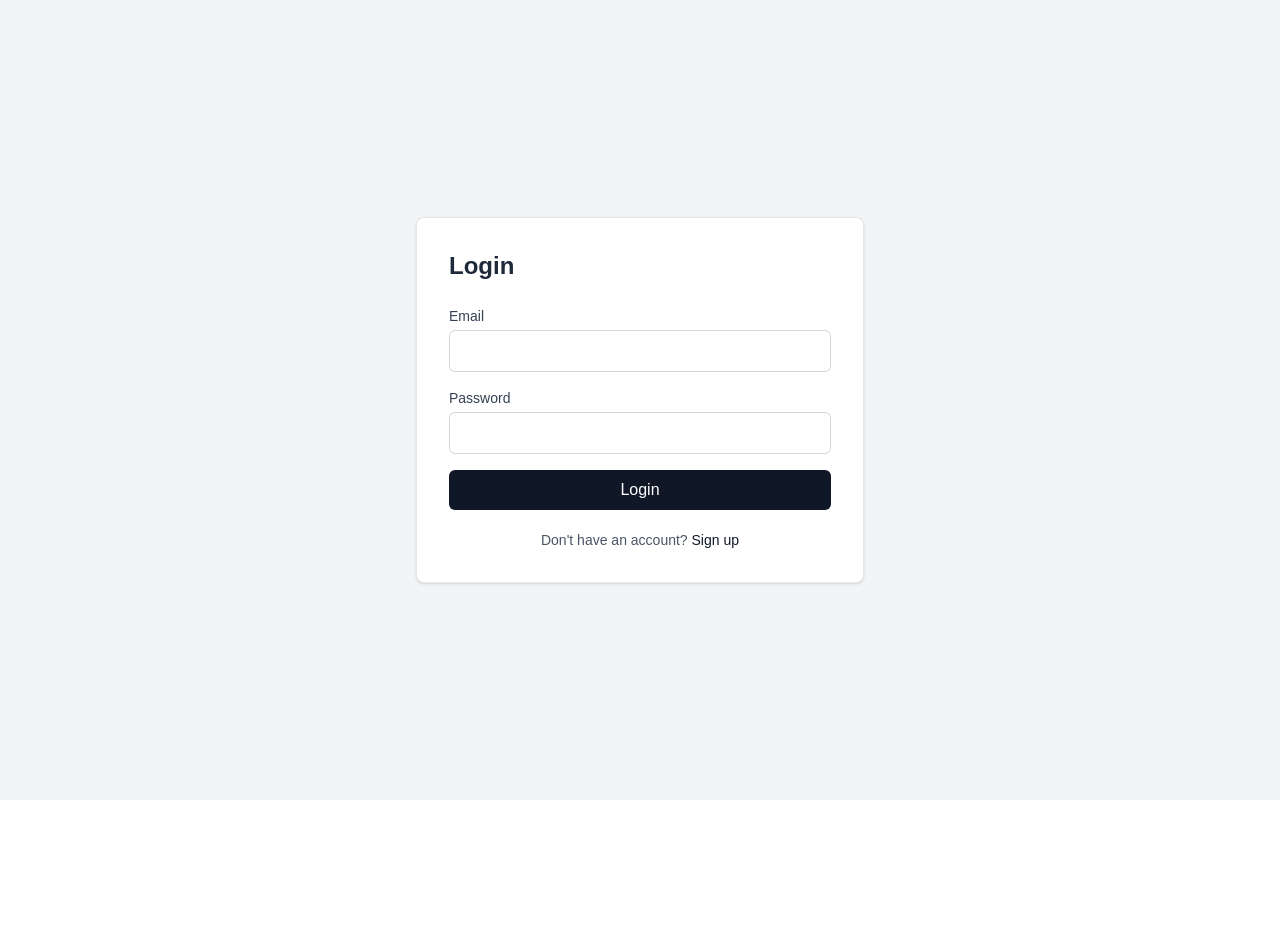
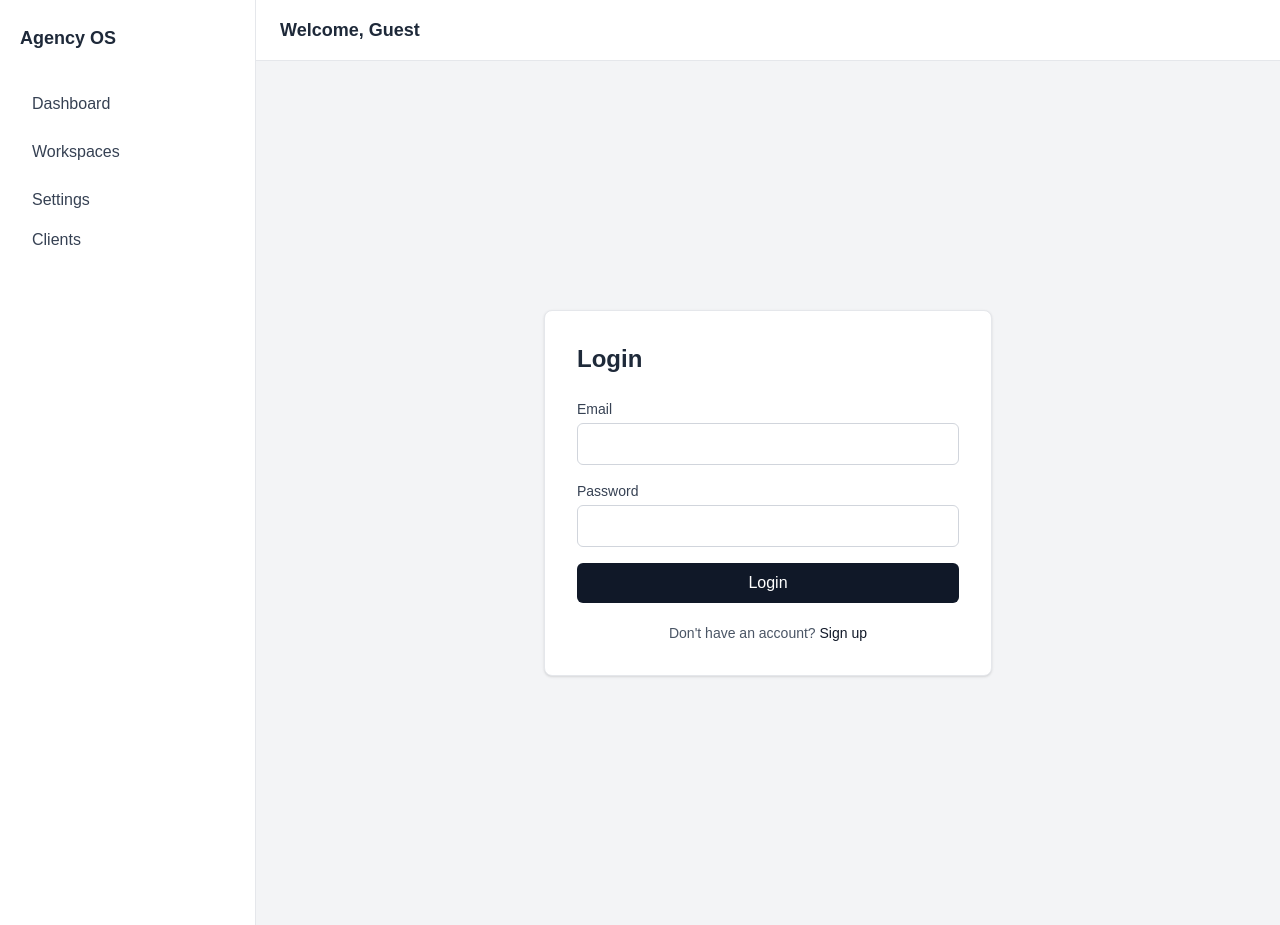
Before and after one commit to Ahmad93r5/Agency-OS, a Next.js app: page /login in a window 1280 px wide. Before the commit the page ends 800 px from the top, so only its background shows below. Built offline with nearby package versions, Linux system fonts and the light colour scheme; no server answers.

Commit message:
feat(frontend): refactor global layout with Sidebar and Navbar

```diff
--- a/app/dashboard/layout.jsx
+++ b/app/dashboard/layout.jsx
@@ -1,38 +1,10 @@
-"use client";
-
-import Sidebar from "@/components/layout/Sidebar";
-import Navbar from "@/components/layout/Navbar";
-import { useState, useEffect } from "react";
-import { apiRequest } from "@/lib/api";
 
 export default function DashboardLayout({ children }) {
 
-   const [user, setUser] = useState(null);
-
-   useEffect(() => {
-
-    const fetchUser = async () => {
-      try {
-        const data = await apiRequest("/users");
-        setUser(data.user);
-      }
-      catch (error) {
-        console.error("failed to fetch user", error);
-      }
-    }
-
-    fetchUser();
-   }, []);
-
-
-
-
   return (
     <div className="min-h-screen bg-gray-100">
-      <Navbar user={user} />
 
       <div className="flex">
-        <Sidebar />
 
         <main className="flex-1">
           {children}
--- a/app/layout.jsx
+++ b/app/layout.jsx
@@ -1,28 +1,46 @@
-import { Geist, Geist_Mono } from "next/font/google";
+"use client";
+
+import { useState, useEffect } from "react";
+import { apiRequest } from "@/lib/api";
 import "./globals.css";
-
-const geistSans = Geist({
-  variable: "--font-geist-sans",
-  subsets: ["latin"],
-});
-
-const geistMono = Geist_Mono({
-  variable: "--font-geist-mono",
-  subsets: ["latin"],
-});
-
-export const metadata = {
-  title: "Create Next App",
-  description: "Generated by create next app",
-};
+import Sidebar from "@/components/layout/Sidebar";
+import Navbar from "@/components/layout/Navbar";   // ✅ Navbar import
 
 export default function RootLayout({ children }) {
+
+   const [user, setUser] = useState(null);
+
+     useEffect(() => {
+
+      const fetchUser = async () => {
+        try {
+          const data = await apiRequest("/users");
+          setUser(data.user);
+        }
+        catch (error) {
+          console.error("failed to fetch user", error);
+        }
+      }
+
+      fetchUser();
+     }, []);
+
+
+
   return (
-    <html
-      lang="en"
-      className={`${geistSans.variable} ${geistMono.variable} h-full antialiased`}
-    >
-      <body className="min-h-full flex flex-col">{children}</body>
+    <html lang="en">
+      <body className="flex min-h-screen">
+        {/* ✅ Sidebar fixed */}
+        <Sidebar />
+
+        {/* ✅ Right side: Navbar + Content */}
+        <div className="flex-1 flex flex-col min-h-screen">
+          <Navbar  user={user} />                         {/* ✅ Navbar top pe */}
+          <main className="flex-1 p-8 bg-gray-100">
+            {children}                       {/* ✅ Content change */}
+          </main>
+        </div>
+      </body>
     </html>
   );
 }
--- a/app/workspaces/[workspaceId]/clients/[clientId]/notes/page.jsx
+++ b/app/workspaces/[workspaceId]/clients/[clientId]/notes/page.jsx
@@ -56,7 +56,6 @@
                 console.log("Connected to noteschannel");
               },
         received(data) {
-          // alert("✅ New note received!");
           console.log("Real-time notereceived:", data);
           setNotes((prevNotes) => [data, ...prevNotes]);
         }
--- a/components/layout/Navbar.jsx
+++ b/components/layout/Navbar.jsx
@@ -10,7 +10,7 @@ export default function Navbar({ user }) {
           {user ? `Welcome, ${user.name}` : "Welcome, Guest"}
        </span>
 
-      <ul className="flex items-center gap-6 text-sm">
+      {/* <ul className="flex items-center gap-6 text-sm">
         <li>
           <Link
             href="/"
@@ -37,7 +37,7 @@ export default function Navbar({ user }) {
             Contact
           </Link>
         </li>
-      </ul>
+      </ul> */}
 
     </div>
   </nav>
```
